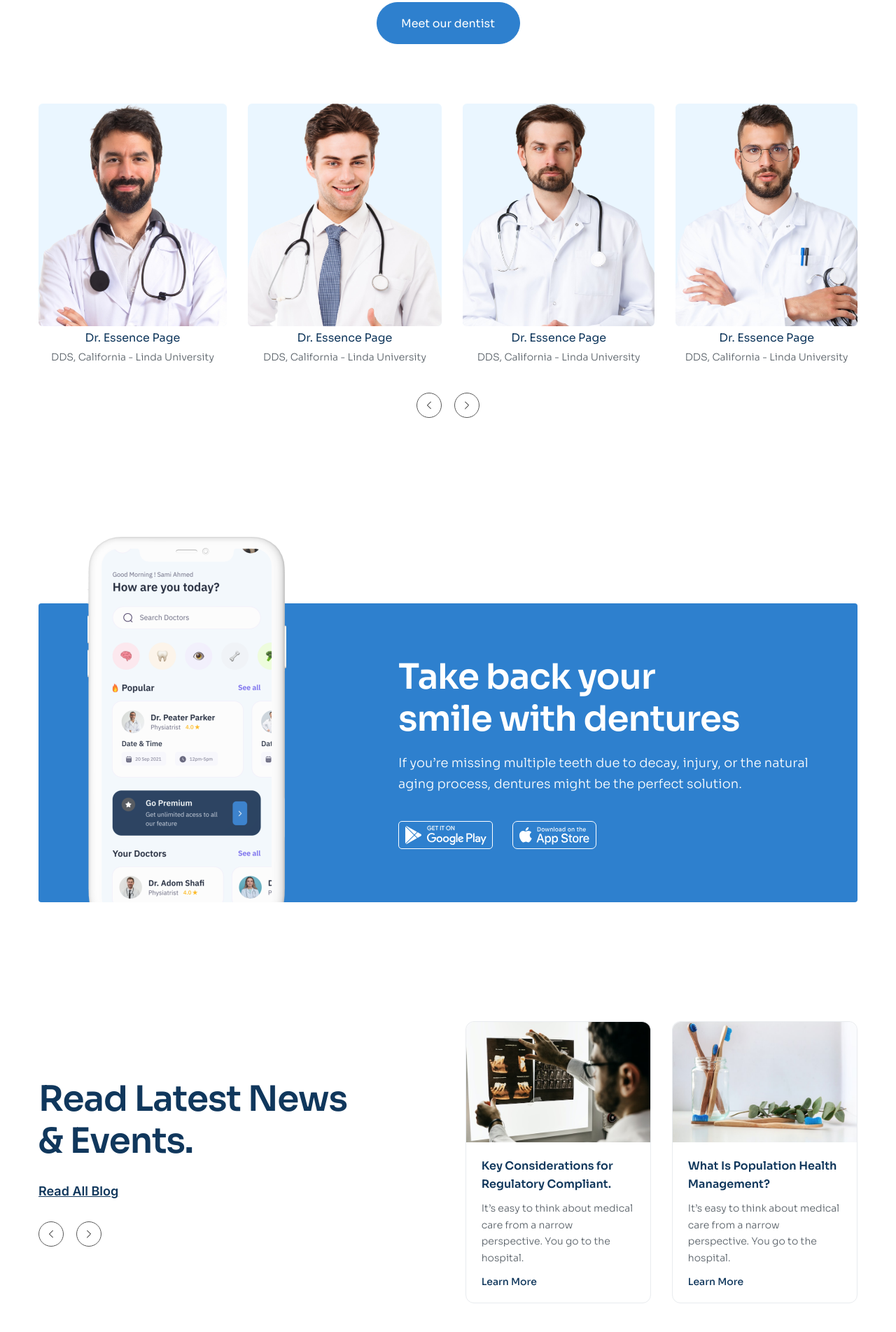
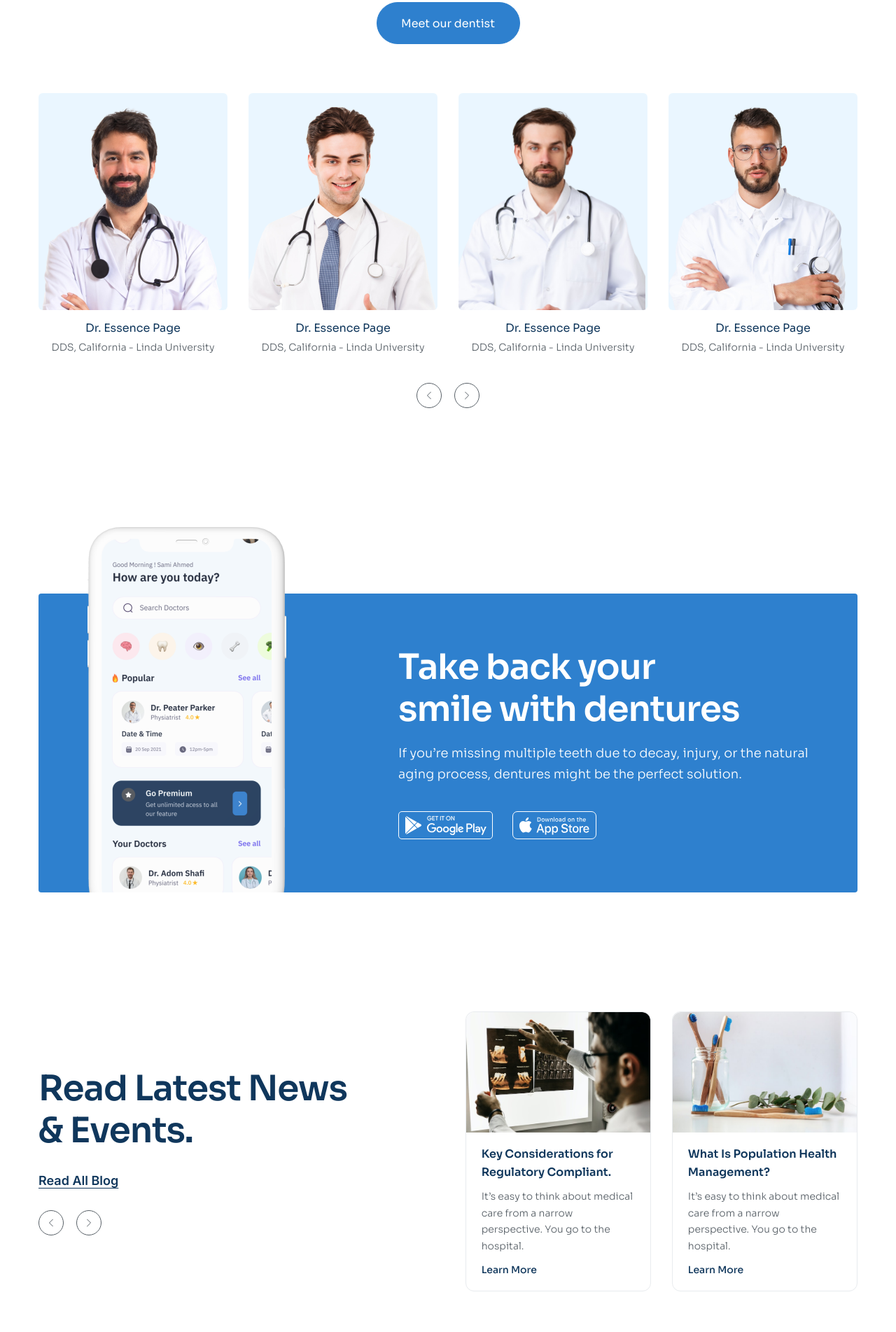
Before and after one commit to ductt7575/Shine-smile-website, a plain HTML site: page index.html in a window 1280 px wide. Shown: the part 3677-5580 px from the top of the page at 70% size. Drawn offline with nearby package versions, Linux system fonts and the light colour scheme.

Commit message:
complete project

```diff
--- a/asset/CSS/styles.css
+++ b/asset/CSS/styles.css
@@ -23,6 +23,14 @@ body {
 /* ==================== Common ==================== */
 a {
     text-decoration: none;
+}
+
+input,
+textarea,
+select,
+button {
+    font-family: inherit;
+    font-size: inherit;
 }
 
 .container {
@@ -420,9 +428,10 @@ a {
 /* ==================== Doctor ==================== */
 .doctor {
     padding: 85px 0px;
+    text-align: center;
 }
 
-.doctor-top {
+.doctor__header {
     display: flex;
     flex-direction: column;
     align-items: center;
@@ -433,25 +442,33 @@ a {
 }
 
 .doctor-list {
-    margin-top: 85px;
-    display: flex;
-    gap: 30px;
+    display: grid;
+    grid-template-columns: repeat(4, 1fr);
+    column-gap: 30px;
+    margin-top: 70px;
 }
 
-.doctor__img {
-    background: var(--quaternary-color);
-    width: 100%;
-    border-radius: 6px;
-    height: 318px;
-    object-fit: cover;
+.doctor-item:hover .doctor-item__img {
+    transform: scale(1.1);
 }
 
-.doctor-item__desc,
-.doctor-item__heading {
-    text-align: center;
+.doctor-item__img-bg {
+    padding-top: 20px;
+    border-radius: 6px;
+    background: var(--quaternary-color);
+    overflow: hidden;
 }
 
-.doctor-item__heading {
+.doctor-item__img {
+    display: block;
+    max-width: 100%;
+    height: 290px;
+    object-fit: cover;
+    transition: .25s;
+}
+
+.doctor-item__name {
+    margin-top: 12px;
     color: var(--primary-color);
     font-weight: 400;
     line-height: 1.75;
@@ -467,7 +484,7 @@ a {
     margin-top: 38px;
     display: flex;
     justify-content: center;
-    gap: 18px;
+    column-gap: 18px;
 }
 
 .control-btn {
@@ -476,8 +493,10 @@ a {
     justify-content: center;
     width: 36px;
     height: 36px;
-    border: 0.25px solid #585858;
     border-radius: 50%;
+    border: 1px solid #575f66;
+    outline: none;
+    color: #575f66;
     background: transparent;
 }
 
@@ -526,7 +545,7 @@ a {
 }
 
 .application-heading {
-    width: 498px;
+    max-width: 498px;
 }
 
 .application-desc {
@@ -536,7 +555,7 @@ a {
 
 .application-download {
     display: flex;
-    gap: 28px;
+    column-gap: 28px;
 }
 
 /* ==================== News ==================== */
@@ -556,14 +575,15 @@ a {
 }
 
 .news-link {
+    margin: 28px 0;
     display: inline-block;
-    margin: 28px 0;
     color: var(--primary-color);
     font-family: 'Inter', sans-serif;
     font-size: 1.8rem;
     font-weight: 600;
     line-height: 1.56;
     text-decoration-line: underline;
+    text-underline-offset: 4px;
 }
 
 .news-control {
@@ -571,7 +591,7 @@ a {
     gap: 18px;
 }
 
-.news-list {
+.news__list {
     display: flex;
     gap: 30px;
     margin-left: 130px;
@@ -581,18 +601,30 @@ a {
     border-radius: 12px;
     background: #fff;
     border: 1px solid #E8EBEE;
+    overflow: hidden;
+    transition: 0.25s;
 }
 
 .news-item:hover {
     box-shadow: 0px 18px 50px 0px rgba(0, 0, 0, 0.05);
-    border-color: none;
+    border-color: transparent;
+}
+
+.news-item:hover .news-thumb {
+    transform: scale(1.1);
+}
+
+.news-images {
+    overflow: hidden;
+    height: 172px;
 }
 
 .news-thumb {
     width: 100%;
-    height: 172px;
+    height: 100%;
     object-fit: cover;
     border-radius: 12px 12px 0px 0px;
+    transition: 0.25s;
 }
 
 .news-item__body {
@@ -634,6 +666,7 @@ a {
     text-align: center;
     padding: 100px 180px;
     background: var(--tertiary-color);
+    border-radius: 4px;
 }
 
 .appointment__heading {
@@ -656,10 +689,9 @@ a {
 
 .appointment__desc {
     margin: 18px auto 38px;
-    width: 617px;
+    max-width: 617px;
     color: #575F66;
     line-height: 1.75;
-    /* 175% */
 }
 
 /* ==================== footer ==================== */
@@ -667,6 +699,13 @@ a {
 .footer {
     background: var(--primary-color);
     padding: 100px 0 42px;
+}
+
+.footer__row {
+    display: grid;
+    grid-template-columns: 1fr 0.4fr 0.4fr 1fr;
+    column-gap: 78px;
+    border-bottom: 1px solid #406181;
 }
 
 .footer__desc {
@@ -677,17 +716,6 @@ a {
     line-height: 1.75;
 }
 
-.footer__row {
-    display: grid;
-    grid-template-columns: 1fr 0.4fr 0.4fr 1fr;
-    column-gap: 78px;
-    border-bottom: 1px solid #406181;
-}
-
-
-.footer__list {
-    margin: 20px 0 28px;
-}
 
 .footer__heading {
     color: #FFF;
@@ -696,38 +724,33 @@ a {
     line-height: 1.75;
 }
 
+.footer__list {
+    margin: 20px 0 28px;
+}
+
 .footer__link {
+    margin-top: 10px;
     display: block;
-    margin-top: 10px;
     color: #A9B3BB;
     font-family: var(--footer-font);
     font-size: 1.4rem;
     font-weight: 400;
     line-height: 1.86;
+    white-space: nowrap;
 }
 
 .footer__link:hover {
     text-decoration: underline;
 }
 
-.footer__copyright {
-    margin-top: 28px;
-    color: #AAB3BA;
-    text-align: center;
-    font-family: var(--footer-font);
-    font-size: 1.4rem;
-    font-weight: 400;
-    line-height: 1.86;
-}
-
-.social-links {
+.footer__social-links {
     margin-top: 20px;
     display: flex;
     align-items: center;
     gap: 10px;
 }
 
-.social-button {
+.footer__social-button {
     display: flex;
     align-items: center;
     justify-content: center;
@@ -762,7 +785,7 @@ a {
 }
 
 .subscribe__form {
-    gap: 12px;
+    column-gap: 12px;
     margin-top: 10px;
     display: flex;
     align-items: center;
@@ -771,16 +794,17 @@ a {
 
 .subscribe__input {
     width: 100%;
+    padding: 10px;
     height: 46px;
     border-radius: 4px;
     border: 1px solid #406181;
     background: transparent;
-
+    outline: none;
+    color: #fff;
 }
 
-::placeholder {
+.subscribe__input::placeholder {
     display: block;
-    padding: 10px;
     color: #9CA8B1;
     font-family: var(--footer-font);
     font-size: 1.4rem;
@@ -789,8 +813,8 @@ a {
 }
 
 .subscribe__btn {
-    height: 46px;
-    line-height: 46px;
+    --height: 46px;
+
     min-width: 108px;
     border-radius: 4px;
     font-family: var(--footer-font);
@@ -798,3 +822,13 @@ a {
     font-weight: 400;
     line-height: 1.86;
 }
+
+.footer__copyright {
+    margin-top: 28px;
+    color: #AAB3BA;
+    text-align: center;
+    font-family: var(--footer-font);
+    font-size: 1.4rem;
+    font-weight: 400;
+    line-height: 1.86;
+}
--- a/index.html
+++ b/index.html
@@ -102,6 +102,8 @@
             </section>
         </div>
     </header>
+
+    <!-- ==================== Main ==================== -->
     <main>
         <!-- ==================== Our Services ==================== -->
         <section class="services">
@@ -200,6 +202,7 @@
                             for inquiry.</p>
                         <a href="#!" class="work-item__link">Learn More</a>
                     </section>
+
                     <!-- work item 2 -->
                     <section class="work-item">
                         <img src="./asset/icon/search-user.svg" alt="Find best doctor" class="work-item__icon">
@@ -208,6 +211,7 @@
                             for inquiry.</p>
                         <a href="#!" class="work-item__link">Learn More</a>
                     </section>
+
                     <!-- work item 1 -->
                     <section class="work-item">
                         <img src="./asset/icon/bag.svg" alt="Get treatment" class="work-item__icon">
@@ -219,6 +223,7 @@
                 </div>
             </div>
         </section>
+
         <!-- ==================== Features ==================== -->
         <section class="features">
             <div class="container">
@@ -241,36 +246,40 @@
         <!-- ==================== Doctors ==================== -->
         <section class="doctor">
             <div class="container">
-                <div class="doctor-top">
+                <header class="doctor__header">
                     <h2 class="doctor__heading section-heading">Our virtual dentist</h2>
-                    <a href="#!" class="btn doctor__btn">Meet our dentist</a>
+                    <a href="#!" class="btn">Meet our dentist</a>
+                </header>
+                <div class="doctor-list">
+                    <!-- Doctor item 1 -->
+                    <article class="doctor-item">
+                        <div class="doctor-item__img-bg"><img src="./asset/img/member-01.png" alt="Dr. Essence Page"
+                                class="doctor-item__img"></div>
+                        <h3 class="doctor-item__name">Dr. Essence Page</h3>
+                        <p class="doctor-item__desc">DDS, California - Linda University</p>
+                    </article>
+                    <!-- Doctor item 2 -->
+                    <article class="doctor-item">
+                        <div class="doctor-item__img-bg"><img src="./asset/img/member-02.png" alt="Dr. Essence Page"
+                                class="doctor-item__img"></div>
+                        <h3 class="doctor-item__name">Dr. Essence Page</h3>
+                        <p class="doctor-item__desc">DDS, California - Linda University</p>
+                    </article>
+                    <!-- Doctor item 3 -->
+                    <article class="doctor-item">
+                        <div class="doctor-item__img-bg"><img src="./asset/img/member-03.png" alt="Dr. Essence Page"
+                                class="doctor-item__img"></div>
+                        <h3 class="doctor-item__name">Dr. Essence Page</h3>
+                        <p class="doctor-item__desc">DDS, California - Linda University</p>
+                    </article>
+                    <!-- Doctor item 4 -->
+                    <article class="doctor-item">
+                        <div class="doctor-item__img-bg"><img src="./asset/img/member-04.png" alt="Dr. Essence Page"
+                                class="doctor-item__img"></div>
+                        <h3 class="doctor-item__name">Dr. Essence Page</h3>
+                        <p class="doctor-item__desc">DDS, California - Linda University</p>
+                    </article>
                 </div>
-                <section class="doctor-list">
-                    <!-- Doctor item 1 -->
-                    <div class="doctor-item">
-                        <img src="./asset/img/member-01.png" alt="Dr. Essence Page" class="doctor__img">
-                        <h3 class="doctor-item__heading">Dr. Essence Page</h3>
-                        <p class="doctor-item__desc">DDS, California - Linda University</p>
-                    </div>
-                    <!-- Doctor item 2 -->
-                    <div class="doctor-item">
-                        <img src="./asset/img/member-02.png" alt="Dr. Essence Page" class="doctor__img">
-                        <h3 class="doctor-item__heading">Dr. Essence Page</h3>
-                        <p class="doctor-item__desc">DDS, California - Linda University</p>
-                    </div>
-                    <!-- Doctor item 3 -->
-                    <div class="doctor-item">
-                        <img src="./asset/img/member-03.png" alt="Dr. Essence Page" class="doctor__img">
-                        <h3 class="doctor-item__heading">Dr. Essence Page</h3>
-                        <p class="doctor-item__desc">DDS, California - Linda University</p>
-                    </div>
-                    <!-- Doctor item 4 -->
-                    <div class="doctor-item">
-                        <img src="./asset/img/member-04.png" alt="Dr. Essence Page" class="doctor__img">
-                        <h3 class="doctor-item__heading">Dr. Essence Page</h3>
-                        <p class="doctor-item__desc">DDS, California - Linda University</p>
-                    </div>
-                </section>
                 <div class="doctor__control">
                     <!-- Previous -->
                     <button class="control-btn">
@@ -291,6 +300,7 @@
                 </div>
             </div>
         </section>
+
         <!-- ==================== App ==================== -->
         <section class="application">
             <div class="container">
@@ -313,6 +323,7 @@
 
             </div>
         </section>
+
         <!-- ==================== News ==================== -->
         <section class="news">
             <div class="container">
@@ -338,44 +349,45 @@
                                 </button>
                             </div>
                         </section>
-                        <div class="news-list">
+                        <div class="news__list">
                             <!-- news list item 1 -->
-                            <section class="news-item">
+                            <article class="news-item">
                                 <figure class="news-images">
                                     <a href="#!">
                                         <img src="./asset/img/news-01.jpg"
                                             alt="Key Considerations for Regulatory Compliant." class="news-thumb">
                                     </a>
                                 </figure>
-                                <div class="news-item__body">
+                                <section class="news-item__body">
                                     <h3><a href="#!" class="news-item__heading">Key Considerations for Regulatory
                                             Compliant.</a></h3>
                                     <p class="news-item__desc">It’s easy to think about medical care from a narrow
                                         perspective. You go to the hospital.</p>
                                     <a href="#!" class="news-item__link">Learn More</a>
-                                </div>
-                            </section>
+                                </section>
+                            </article>
                             <!-- news list item 2 -->
-                            <section class="news-item">
+                            <article class="news-item">
                                 <figure class="news-images">
                                     <a href="#!">
                                         <img src="./asset/img/news-02.jpg" alt="What Is Population Health Management?"
                                             class="news-thumb">
                                     </a>
                                 </figure>
-                                <div class="news-item__body">
+                                <section class="news-item__body">
                                     <h3><a href="#!" class="news-item__heading">What Is Population Health Management?</a
                                             href="#!"></h3>
                                     <p class="news-item__desc">It’s easy to think about medical care from a narrow
                                         perspective. You go to the hospital.</p>
                                     <a href="#!" class="news-item__link">Learn More</a>
-                                </div>
-                            </section>
+                                </section>
+                            </article>
                         </div>
                     </div>
                 </div>
             </div>
         </section>
+
         <!-- ==================== Appointment ==================== -->
         <section class="appointment">
             <div class="container">
@@ -390,6 +402,7 @@
             </div>
         </section>
     </main>
+
     <!-- ==================== footer ==================== -->
     <footer class="footer">
         <div class="container">
@@ -458,8 +471,8 @@
                     <!-- column 4 -->
                     <div class="footer__column">
                         <h3 class="footer__heading">Stay In Touch</h3>
-                        <div class="social-links">
-                            <a href="#!" class="social-button">
+                        <div class="footer__social-links">
+                            <a href="#!" class="footer__social-button">
                                 <svg width="6" height="12" viewBox="0 0 6 12" fill="none"
                                     xmlns="http://www.w3.org/2000/svg">
                                     <path
@@ -467,7 +480,7 @@
                                         fill="currentColor" />
                                 </svg>
                             </a>
-                            <a href="#!" class="social-button">
+                            <a href="#!" class="footer__social-button">
                                 <svg width="16" height="12" viewBox="0 0 16 12" fill="none"
                                     xmlns="http://www.w3.org/2000/svg">
                                     <path
@@ -475,7 +488,7 @@
                                         fill="currentColor" />
                                 </svg>
                             </a>
-                            <a href="#!" class="social-button">
+                            <a href="#!" class="footer__social-button">
                                 <svg width="13" height="12" viewBox="0 0 13 12" fill="none"
                                     xmlns="http://www.w3.org/2000/svg">
                                     <path
@@ -487,8 +500,8 @@
                         <section class="subscribe">
                             <h3 class="subscribe__heading">Subscribe</h3>
                             <p class="subscribe__desc">Subscribe our newsletter for the latest update of Dental care</p>
-                            <form class="subscribe__form">
-                                <input class="subscribe__input" type="text" id="fname" name="firstname"
+                            <form action="" class="subscribe__form">
+                                <input class="subscribe__input" type="email" id="email" name="email"
                                     placeholder="Enter your email...">
                                 <button class="btn subscribe__btn">Subscribe</button>
                             </form>
```
